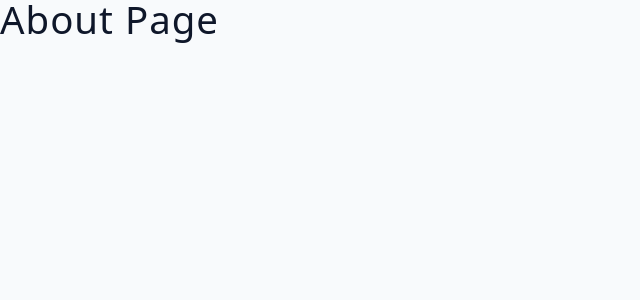
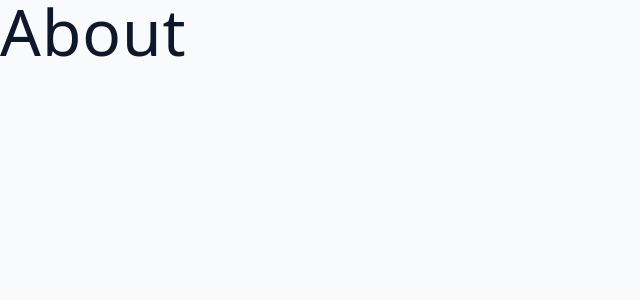
Before and after one commit to cbarnes0/SipNest, a React (Vite) app: page /about in a window 1280 px wide. Shown: the top 300 px of the page, without its empty margins (0-640 px from the left). Built offline with nearby package versions, Linux system fonts and the light colour scheme.

Commit message:
pages set up as components

```diff
--- a/src/App.jsx
+++ b/src/App.jsx
@@ -1,19 +1,17 @@
 import { RouterProvider, createBrowserRouter } from "react-router-dom";
+import { About, HomeLayout, Cocktail, Error, Landing, Newsletter } from './pages'
+
 
 const router = createBrowserRouter([
   {
     path: '/',
-    element: <h2>home page</h2>
+    element: <HomeLayout />,
   },
   {
     path: '/about',
-    element: (
-      <div>
-        <h2>about page</h2>
-      </div>
-    )
+    element: <About />,
   },
-])
+]);
 
 const App = () => {
   return <RouterProvider router={router} />;
--- /dev/null
+++ b/src/pages/About.jsx
@@ -0,0 +1,4 @@
+const About = () => {
+    return <h1>About</h1>
+};
+export default About;
--- /dev/null
+++ b/src/pages/Cocktail.jsx
@@ -0,0 +1,4 @@
+const Cocktail = () => {
+    return <h1>Cocktail</h1>
+};
+export default Cocktail;
--- /dev/null
+++ b/src/pages/Error.jsx
@@ -0,0 +1,4 @@
+const Error = () => {
+    return <h1>Error</h1>
+};
+export default Error;
--- /dev/null
+++ b/src/pages/HomeLayout.jsx
@@ -0,0 +1,4 @@
+const HomeLayout = () => {
+    return <h1>HomeLayout</h1>
+};
+export default HomeLayout;
--- /dev/null
+++ b/src/pages/Landing.jsx
@@ -0,0 +1,4 @@
+const Landing = () => {
+    return <h1>Landing</h1>
+};
+export default Landing;
--- /dev/null
+++ b/src/pages/Newsletter.jsx
@@ -0,0 +1,4 @@
+const Newsletter = () => {
+    return <h1>Newsletter</h1>
+};
+export default Newsletter;
--- /dev/null
+++ b/src/pages/index.js
@@ -0,0 +1,6 @@
+export {default as Landing} from './Landing';
+export {default as About} from './About';
+export {default as Cocktail} from './Cocktail';
+export {default as Error} from './Error';
+export {default as HomeLayout} from './HomeLayout';
+export {default as Newsletter} from './Newsletter';
```
